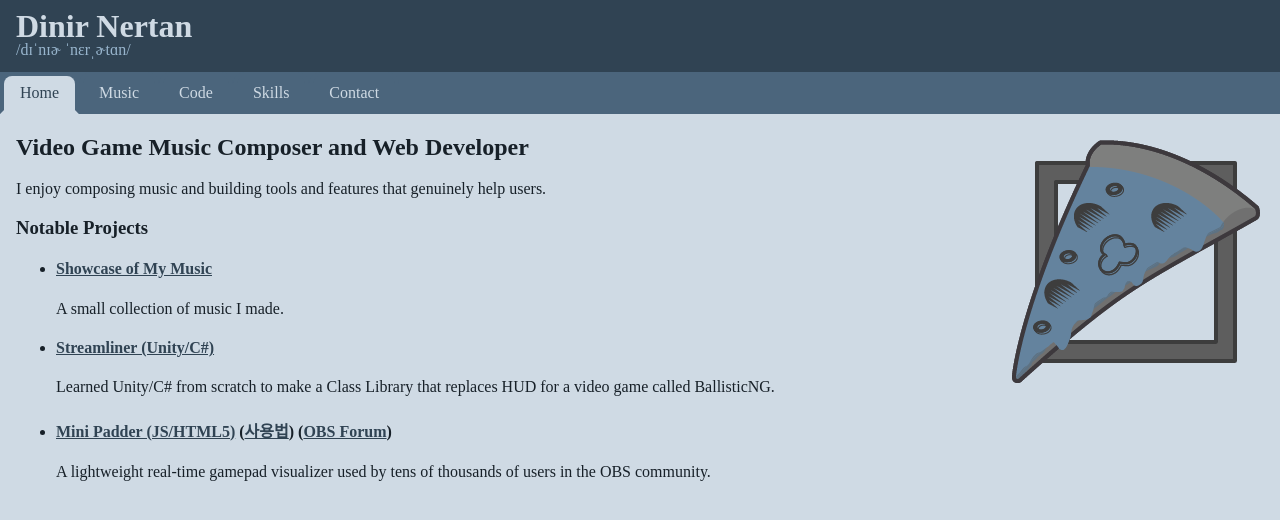
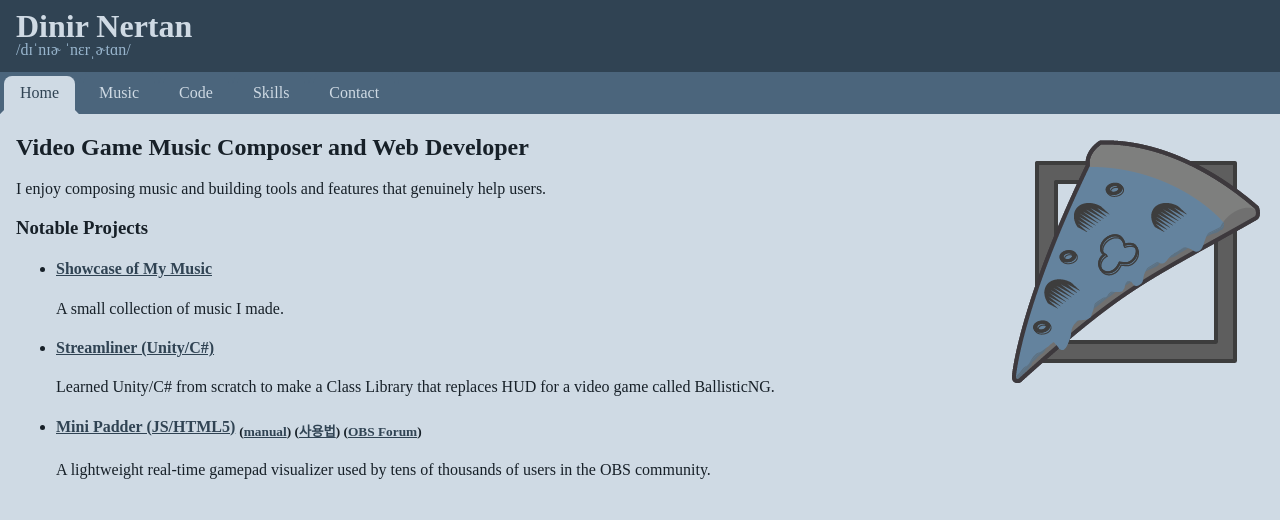
Before and after one commit to Dinir/dinir.github.io, a Jekyll site: the page built from index.md, in a window 1280 px wide and 900 px high. Shown: the top 520 px of the window. Built offline with Jekyll 4.4.1, drawn with Linux system fonts in a browser that asks for light colours.

Commit message:
add a link to the English manual on the first page

```diff
--- a/_includes/content/index.md
+++ b/_includes/content/index.md
@@ -12,11 +12,12 @@ I enjoy composing music and building tools and features that genuinely help user
   A small collection of music I made.
 - #### [Streamliner (Unity/C#)][Streamliner]{:target="_blank"}
   Learned Unity/C# from scratch to make a Class Library that replaces HUD for a video game called BallisticNG.
-- #### [Mini Padder (JS/HTML5)][Mini Padder]{:target="_blank"} ([사용법][Mini Padder Manual (KO)]{:target="_blank"}) ([OBS Forum][Mini Padder (OBS Forum)]{:target="_blank"})
+- #### [Mini Padder (JS/HTML5)][Mini Padder]{:target="_blank"} <sub>([manual][Mini Padder Manual (EN)]{:target="_blank"}) ([사용법][Mini Padder Manual (KO)]{:target="_blank"}) ([OBS Forum][Mini Padder (OBS Forum)]{:target="_blank"})</sub>
   A lightweight real-time gamepad visualizer used by tens of thousands of users in the OBS community.
 
 [Try These First]: https://soundcloud.com/dinir/sets/spotlight?si=e011a08268004100a0f0809c6c125281&utm_source=clipboard&utm_medium=text&utm_campaign=social_sharing
 [Streamliner]: https://www.nexusmods.com/ballisticng/mods/16
 [Mini Padder]: https://dinir.github.io/mini-padder/
 [Mini Padder Manual (KO)]: https://github.com/Dinir/mini-padder/wiki/%EC%82%AC%EC%9A%A9%EB%B2%95
+[Mini Padder Manual (EN)]: https://github.com/Dinir/mini-padder/wiki/How-to-Use
 [Mini Padder (OBS Forum)]: https://obsproject.com/forum/resources/mini-padder.944/
```
